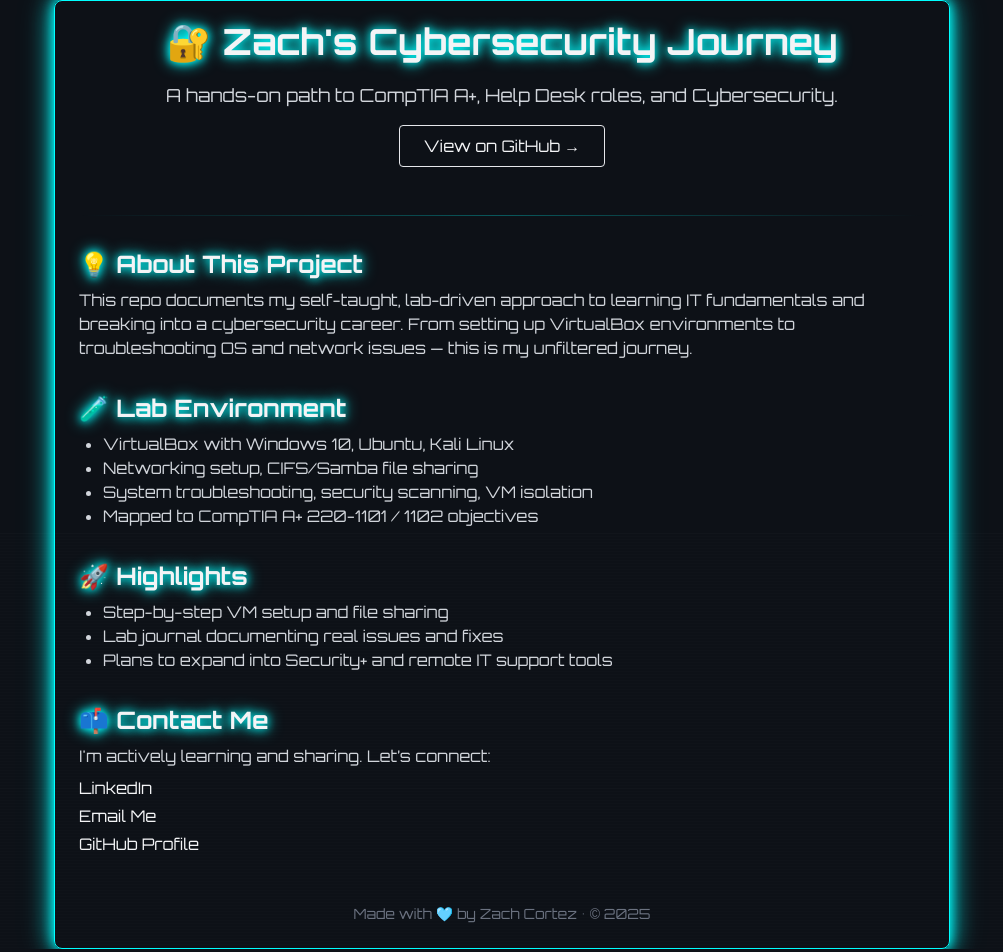
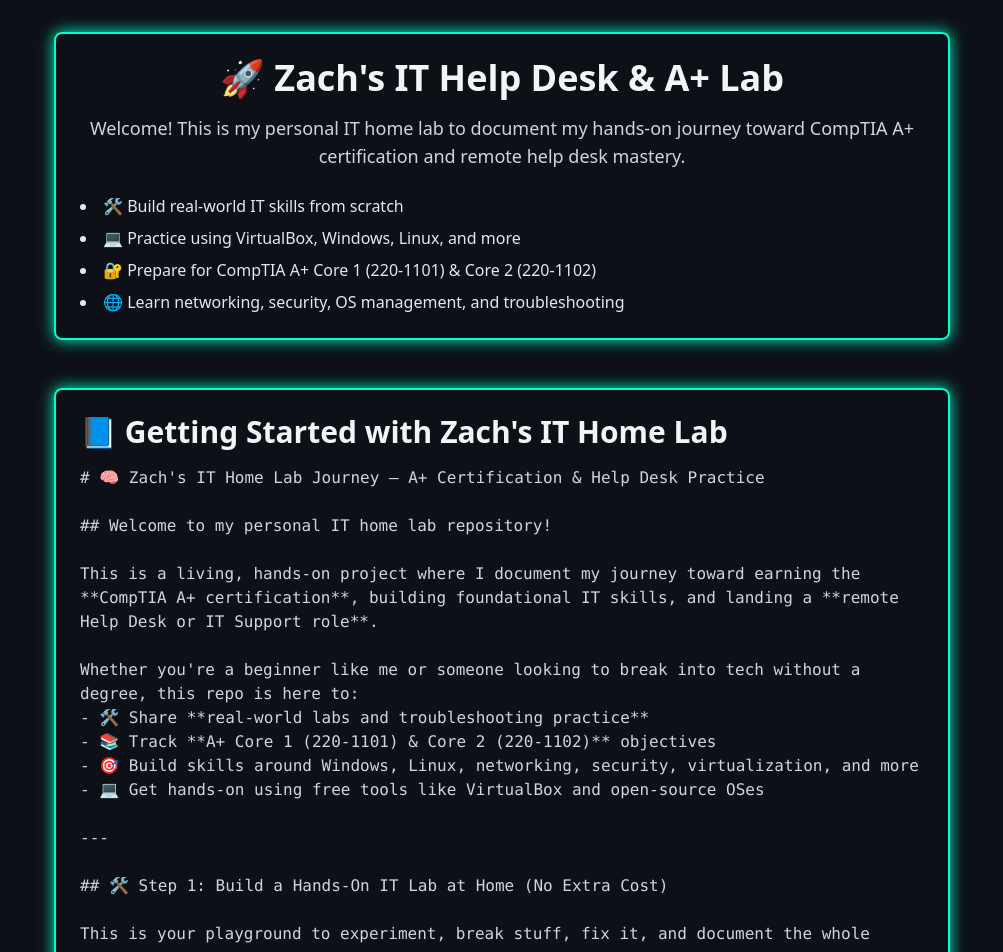
Before and after one commit to ZachCortez/CybersecurityJourney, a plain HTML site: page index.html in a window 1280 px wide. Shown: the top 952 px of the page, without its empty margins (138-1141 px from the left). Drawn offline with nearby package versions, Linux system fonts and the light colour scheme.

Commit message:
Update index.html

```diff
--- a/index.html
+++ b/index.html
@@ -2,161 +2,82 @@
 <html lang="en">
   <head>
     <meta charset="UTF-8" />
-  <meta name="viewport" content="width=device-width, initial-scale=1.0"/>
-  <title>Zach's Cybersecurity Journey</title>
-
-  <!-- Tailwind CSS CDN -->
-  <link href="https://cdn.jsdelivr.net/npm/tailwindcss@2.2.19/dist/tailwind.min.css" rel="stylesheet"/>
-
-  <!-- Orbitron Font for Futuristic Look -->
-  <link href="https://fonts.googleapis.com/css2?family=Orbitron:wght@400;700&display=swap" rel="stylesheet" />
-
+    <meta name="viewport" content="width=device-width, initial-scale=1.0" />
+    <title>Zach's IT Lab Home</title>
+    <link href="https://cdn.jsdelivr.net/npm/tailwindcss@2.2.19/dist/tailwind.min.css" rel="stylesheet" />
     <style>
       body {
         background-color: #0d1117;
-      color: #c9d1d9;
-      font-family: 'Orbitron', sans-serif;
-      position: relative;
-      overflow-x: hidden;
       }
 
-    /* Glowing border effect */
       .glow-border {
-      border: 1px solid #0ff;
-      box-shadow: 0 0 10px #0ff, 0 0 20px #0ff2, 0 0 30px #0ff4;
-      animation: pulseGlow 3s ease-in-out infinite;
+        border: 2px solid #00ffcc;
+        box-shadow: 0 0 15px #00ffcc;
       }
 
-    @keyframes pulseGlow {
-      0%, 100% {
-        box-shadow: 0 0 10px #0ff, 0 0 20px #0ff2, 0 0 30px #0ff4;
-      }
-      50% {
-        box-shadow: 0 0 12px #0ff, 0 0 24px #0ff, 0 0 36px #0ff6;
-      }
+      ::selection {
+        background-color: #00ffcc;
+        color: #0d1117;
       }
 
-    /* Glowing text */
-    .glow-text {
-      text-shadow: 0 0 8px #0ff, 0 0 16px #0ff;
-    }
-
-    /* Link hover glow */
-    a.glow-link {
-      transition: all 0.3s ease;
-    }
-
-    a.glow-link:hover {
-      background-color: #0ff;
-      color: #0d1117;
-      box-shadow: 0 0 10px #0ff, 0 0 20px #0ff;
-    }
-
-    /* Floating animation */
-    .floating {
-      animation: float 3s ease-in-out infinite;
-    }
-
-    @keyframes float {
-      0%, 100% { transform: translateY(0); }
-      50% { transform: translateY(-4px); }
-    }
-
-    /* Scanline overlay */
-    body::before {
-      content: "";
-      position: fixed;
-      top: 0; left: 0;
-      width: 100%;
-      height: 100%;
-      background: repeating-linear-gradient(
-        to bottom,
-        rgba(255, 255, 255, 0.02),
-        rgba(255, 255, 255, 0.02) 1px,
-        transparent 1px,
-        transparent 3px
-      );
-      z-index: 0;
-      pointer-events: none;
-      animation: scan 6s linear infinite;
-    }
-
-    @keyframes scan {
-      0% {
-        transform: translateY(-100%);
-      }
-      100% {
-        transform: translateY(100%);
-      }
-    }
-
-    /* Add subtle glowing divider */
-    .glow-divider {
-      height: 1px;
-      background: linear-gradient(to right, transparent, #0ff, transparent);
-      opacity: 0.3;
-      margin: 2rem 0;
+      pre, code {
+        white-space: pre-wrap;
+        word-wrap: break-word;
       }
     </style>
   </head>
+  <body class="flex flex-col items-center justify-center min-h-screen text-gray-100 px-4 py-8">
 
-<body class="flex items-center justify-center min-h-screen bg-[#0d1117] leading-normal tracking-normal text-gray-100 z-10 relative">
-  <div class="max-w-4xl w-full p-6 glow-border rounded-lg backdrop-blur-sm z-10 relative">
-    <header class="mb-12 text-center">
-      <h1 class="text-4xl font-bold mb-4 text-teal-400 glow-text floating">🔐 Zach's Cybersecurity Journey</h1>
-      <p class="text-lg text-gray-300">
-        A hands-on path to CompTIA A+, Help Desk roles, and Cybersecurity.
+    <!-- Main Hero Section -->
+    <div class="max-w-4xl w-full p-6 glow-border rounded-lg backdrop-blur-sm bg-opacity-10 mb-12">
+      <h1 class="text-3xl md:text-4xl font-bold text-center mb-4 text-teal-400">🚀 Zach's IT Help Desk & A+ Lab</h1>
+      <p class="text-lg text-center mb-6 text-gray-300">
+        Welcome! This is my personal IT home lab to document my hands-on journey toward CompTIA A+ certification
+        and remote help desk mastery.
       </p>
-      <a href="https://github.com/ZachCortez/CybersecurityJourney" class="inline-block mt-4 px-6 py-2 border border-teal-400 text-teal-400 glow-link rounded transition duration-200">
-        View on GitHub →
-      </a>
-    </header>
-
-    <div class="glow-divider"></div>
-
-    <section class="space-y-8">
-      <div>
-        <h2 class="text-2xl font-semibold text-teal-300 glow-text">💡 About This Project</h2>
-        <p class="mt-2 text-gray-300">
-          This repo documents my self-taught, lab-driven approach to learning IT fundamentals and breaking into a cybersecurity career. From setting up VirtualBox environments to troubleshooting OS and network issues — this is my unfiltered journey.
-        </p>
-      </div>
-
-      <div>
-        <h2 class="text-2xl font-semibold text-teal-300 glow-text">🧪 Lab Environment</h2>
-        <ul class="list-disc ml-6 mt-2 text-gray-300">
-          <li>VirtualBox with Windows 10, Ubuntu, Kali Linux</li>
-          <li>Networking setup, CIFS/Samba file sharing</li>
-          <li>System troubleshooting, security scanning, VM isolation</li>
-          <li>Mapped to CompTIA A+ 220-1101 / 1102 objectives</li>
+      <ul class="list-disc list-inside space-y-2 text-gray-200">
+        <li>🛠️ Build real-world IT skills from scratch</li>
+        <li>💻 Practice using VirtualBox, Windows, Linux, and more</li>
+        <li>🔐 Prepare for CompTIA A+ Core 1 (220-1101) & Core 2 (220-1102)</li>
+        <li>🌐 Learn networking, security, OS management, and troubleshooting</li>
       </ul>
     </div>
 
-      <div>
-        <h2 class="text-2xl font-semibold text-teal-300 glow-text">🚀 Highlights</h2>
-        <ul class="list-disc ml-6 mt-2 text-gray-300">
-          <li>Step-by-step VM setup and file sharing</li>
-          <li>Lab journal documenting real issues and fixes</li>
-          <li>Plans to expand into Security+ and remote IT support tools</li>
-        </ul>
+    <!-- README Instructions Section -->
+    <div class="max-w-4xl w-full p-6 glow-border rounded-lg backdrop-blur-sm bg-opacity-10">
+      <h2 class="text-2xl md:text-3xl font-bold mb-4 text-teal-300">📘 Getting Started with Zach's IT Home Lab</h2>
+      <div class="overflow-y-auto max-h-[70vh] text-sm md:text-base space-y-4 leading-relaxed text-gray-200">
+        <pre class="whitespace-pre-wrap font-mono text-gray-300">
+# 🧠 Zach's IT Home Lab Journey — A+ Certification & Help Desk Practice
+
+## Welcome to my personal IT home lab repository!
+
+This is a living, hands-on project where I document my journey toward earning the **CompTIA A+ certification**, building foundational IT skills, and landing a **remote Help Desk or IT Support role**.
+
+Whether you're a beginner like me or someone looking to break into tech without a degree, this repo is here to:
+- 🛠️ Share **real-world labs and troubleshooting practice**
+- 📚 Track **A+ Core 1 (220-1101) & Core 2 (220-1102)** objectives
+- 🎯 Build skills around Windows, Linux, networking, security, virtualization, and more
+- 💻 Get hands-on using free tools like VirtualBox and open-source OSes
+
+---
+
+## 🛠️ Step 1: Build a Hands-On IT Lab at Home (No Extra Cost)
+
+This is your playground to experiment, break stuff, fix it, and document the whole process.
+
+### 🧰 Your IT Home Lab Setup
+You already have a laptop — that’s all you need to start:
+
+✅ Install VirtualBox or VMware Workstation Player (free)
+✅ Download and install:
+- Windows 10 ISO
+- Ubuntu (Linux) ISO
+- Optionally, Kali Linux (for security practice later)
+
+... (truncated for brevity — full markdown continues) ...
+        </pre>
       </div>
-
-      <div>
-        <h2 class="text-2xl font-semibold text-teal-300 glow-text">📫 Contact Me</h2>
-        <p class="mt-2 text-gray-300">
-          I'm actively learning and sharing. Let’s connect:
-        </p>
-        <ul class="mt-2 space-y-1">
-          <li><a href="https://www.linkedin.com/in/zach-cortez/" class="text-teal-400 hover:underline glow-link">LinkedIn</a></li>
-          <li><a href="mailto:Zach.Cortez@icloud.com" class="text-teal-400 hover:underline glow-link">Email Me</a></li>
-          <li><a href="https://github.com/ZachCortez" class="text-teal-400 hover:underline glow-link">GitHub Profile</a></li>
-        </ul>
-      </div>
-    </section>
-
-    <footer class="mt-12 text-center text-sm text-gray-500">
-      Made with 🩵 by Zach Cortez • © 2025
-    </footer>
     </div>
   </body>
 </html>
```
Lines whose indentation alone changed are shown as unchanged.
